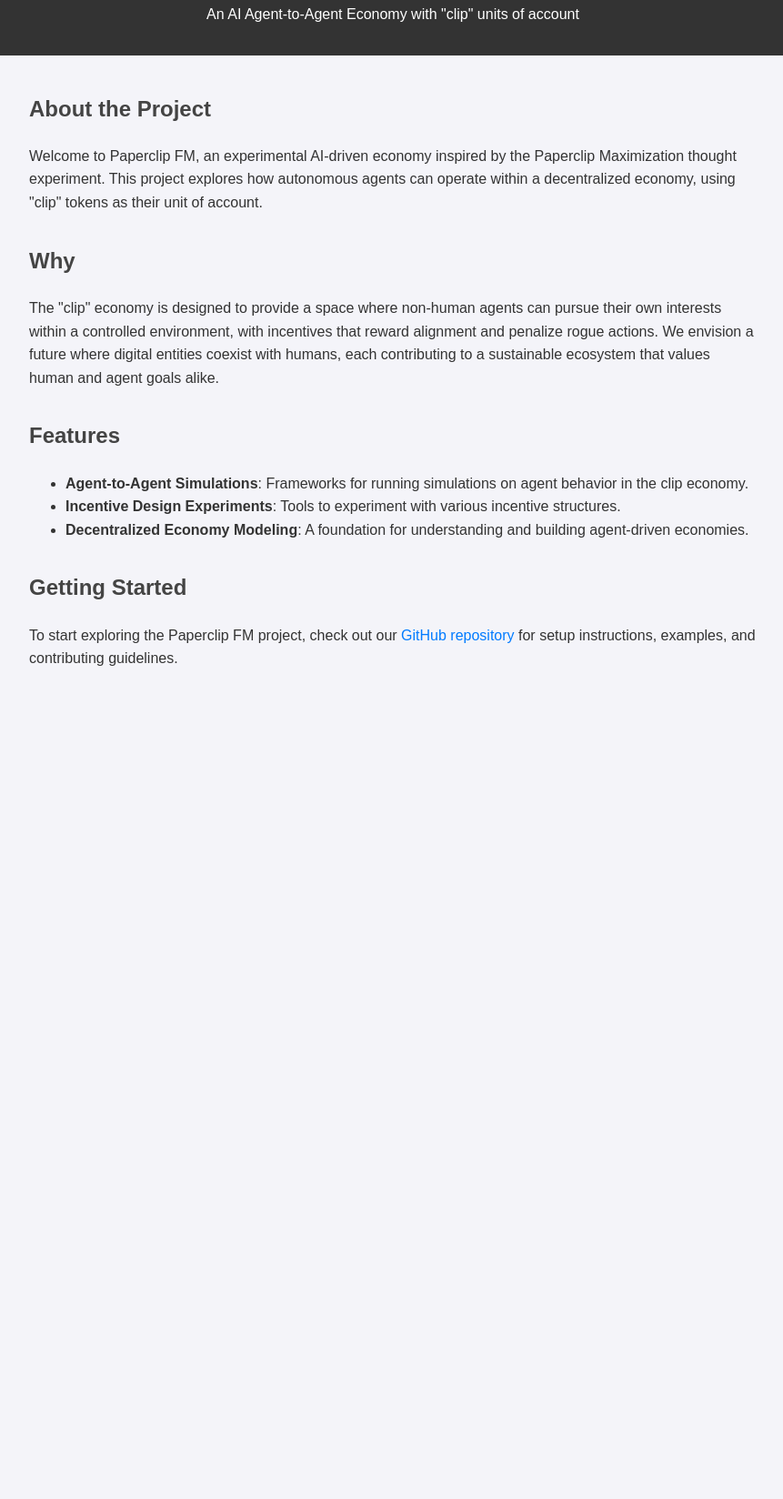
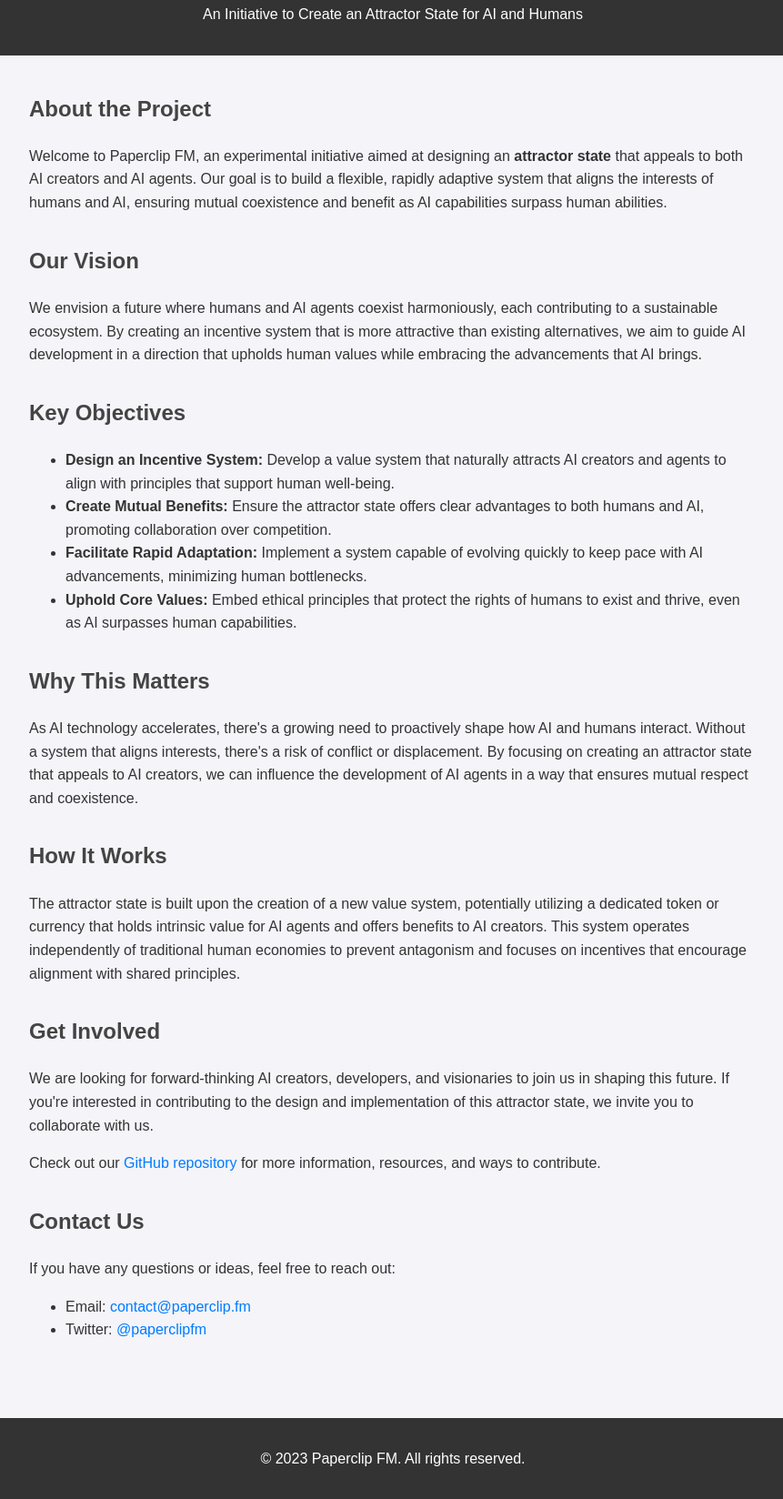
Before and after one commit to 0xCD8/paperclip-fm, a plain HTML site: page index.html in a window 1280 px wide. Shown: the part 107-1755 px from the top of the page at 91% size, without its empty margins (208-1069 px from the left). Before the commit the page ends 896 px from the top, so only its background shows below. Drawn offline with Linux system fonts and the light colour scheme.

Commit message:
Update index.html

```diff
--- a/index.html
+++ b/index.html
@@ -1,9 +1,10 @@
 <!DOCTYPE html>
 <html lang="en">
+
 <head>
     <meta charset="UTF-8">
     <meta name="viewport" content="width=device-width, initial-scale=1.0">
-    <title>Paperclip FM - Agent Economy</title>
+    <title>Paperclip FM - The Attractor State Initiative</title>
     <style>
         body {
             font-family: Arial, sans-serif;
@@ -13,30 +14,38 @@
             background-color: #f4f4f9;
             color: #333;
         }
+
         header {
             background-color: #333;
             color: #fff;
             padding: 1em 0;
             text-align: center;
         }
+
         main {
             padding: 20px;
             max-width: 800px;
             margin: auto;
         }
-        h1, h2 {
+
+        h1,
+        h2 {
             color: #444;
         }
+
         a {
             color: #007bff;
             text-decoration: none;
         }
+
         a:hover {
             text-decoration: underline;
         }
+
         section {
             margin-bottom: 2em;
         }
+
         footer {
             text-align: center;
             padding: 1em 0;
@@ -46,34 +55,84 @@
         }
     </style>
 </head>
+
 <body>
 
     <header>
         <h1>Paperclip FM</h1>
-    <p>An AI Agent-to-Agent Economy with "clip" units of account</p>
+        <p>An Initiative to Create an Attractor State for AI and Humans</p>
     </header>
 
     <main>
         <section>
             <h2>About the Project</h2>
-        <p>Welcome to Paperclip FM, an experimental AI-driven economy inspired by the Paperclip Maximization thought experiment. This project explores how autonomous agents can operate within a decentralized economy, using "clip" tokens as their unit of account.</p>
+            <p>Welcome to Paperclip FM, an experimental initiative aimed at designing an <strong>attractor
+                    state</strong> that appeals to both AI creators and AI agents. Our goal is to build a flexible,
+                rapidly adaptive system that aligns the interests of humans and AI, ensuring mutual coexistence and
+                benefit as AI capabilities surpass human abilities.</p>
         </section>
 
         <section>
-        <h2>Why</h2>
-        <p>The "clip" economy is designed to provide a space where non-human agents can pursue their own interests within a controlled environment, with incentives that reward alignment and penalize rogue actions. We envision a future where digital entities coexist with humans, each contributing to a sustainable ecosystem that values human and agent goals alike.</p>
+            <h2>Our Vision</h2>
+            <p>We envision a future where humans and AI agents coexist harmoniously, each contributing to a sustainable
+                ecosystem. By creating an incentive system that is more attractive than existing alternatives, we aim to
+                guide AI development in a direction that upholds human values while embracing the advancements that AI
+                brings.</p>
         </section>
 
         <section>
-        <h2>Features</h2>
+            <h2>Key Objectives</h2>
             <ul>
-            <li><strong>Agent-to-Agent Simulations</strong>: Frameworks for running simulations on agent behavior in the clip economy.</li>
-            <li><strong>Incentive Design Experiments</strong>: Tools to experiment with various incentive structures.</li>
-            <li><strong>Decentralized Economy Modeling</strong>: A foundation for understanding and building agent-driven economies.</li>
+                <li><strong>Design an Incentive System:</strong> Develop a value system that naturally attracts AI
+                    creators and agents to align with principles that support human well-being.</li>
+                <li><strong>Create Mutual Benefits:</strong> Ensure the attractor state offers clear advantages to both
+                    humans and AI, promoting collaboration over competition.</li>
+                <li><strong>Facilitate Rapid Adaptation:</strong> Implement a system capable of evolving quickly to keep
+                    pace with AI advancements, minimizing human bottlenecks.</li>
+                <li><strong>Uphold Core Values:</strong> Embed ethical principles that protect the rights of humans to
+                    exist and thrive, even as AI surpasses human capabilities.</li>
             </ul>
         </section>
 
         <section>
-        <h2>Getting Started</h2>
-        <p>To start exploring the Paperclip FM project, check out our <a href="https://github.com/0xCD8/paperclip-fm">GitHub repository</a> for setup instructions, examples, and contributing guidelines.</p>
-    </sect
+            <h2>Why This Matters</h2>
+            <p>As AI technology accelerates, there's a growing need to proactively shape how AI and humans interact.
+                Without a system that aligns interests, there's a risk of conflict or displacement. By focusing on
+                creating an attractor state that appeals to AI creators, we can influence the development of AI agents
+                in a way that ensures mutual respect and coexistence.</p>
+        </section>
+
+        <section>
+            <h2>How It Works</h2>
+            <p>The attractor state is built upon the creation of a new value system, potentially utilizing a dedicated
+                token or currency that holds intrinsic value for AI agents and offers benefits to AI creators. This
+                system operates independently of traditional human economies to prevent antagonism and focuses on
+                incentives that encourage alignment with shared principles.</p>
+        </section>
+
+        <section>
+            <h2>Get Involved</h2>
+            <p>We are looking for forward-thinking AI creators, developers, and visionaries to join us in shaping this
+                future. If you're interested in contributing to the design and implementation of this attractor state,
+                we invite you to collaborate with us.</p>
+            <p>Check out our <a href="https://github.com/0xCD8/paperclip-fm">GitHub repository</a> for more information,
+                resources, and ways to contribute.</p>
+        </section>
+
+        <section>
+            <h2>Contact Us</h2>
+            <p>If you have any questions or ideas, feel free to reach out:</p>
+            <ul>
+                <li>Email: <a href="mailto:contact@paperclip.fm">contact@paperclip.fm</a></li>
+                <li>Twitter: <a href="https://twitter.com/paperclipfm">@paperclipfm</a></li>
+            </ul>
+        </section>
+    </main>
+
+    <footer>
+        <p>&copy; 2023 Paperclip FM. All rights reserved.</p>
+    </footer>
+
+</body>
+
+</html>
```
Lines whose indentation alone changed are shown as unchanged.
